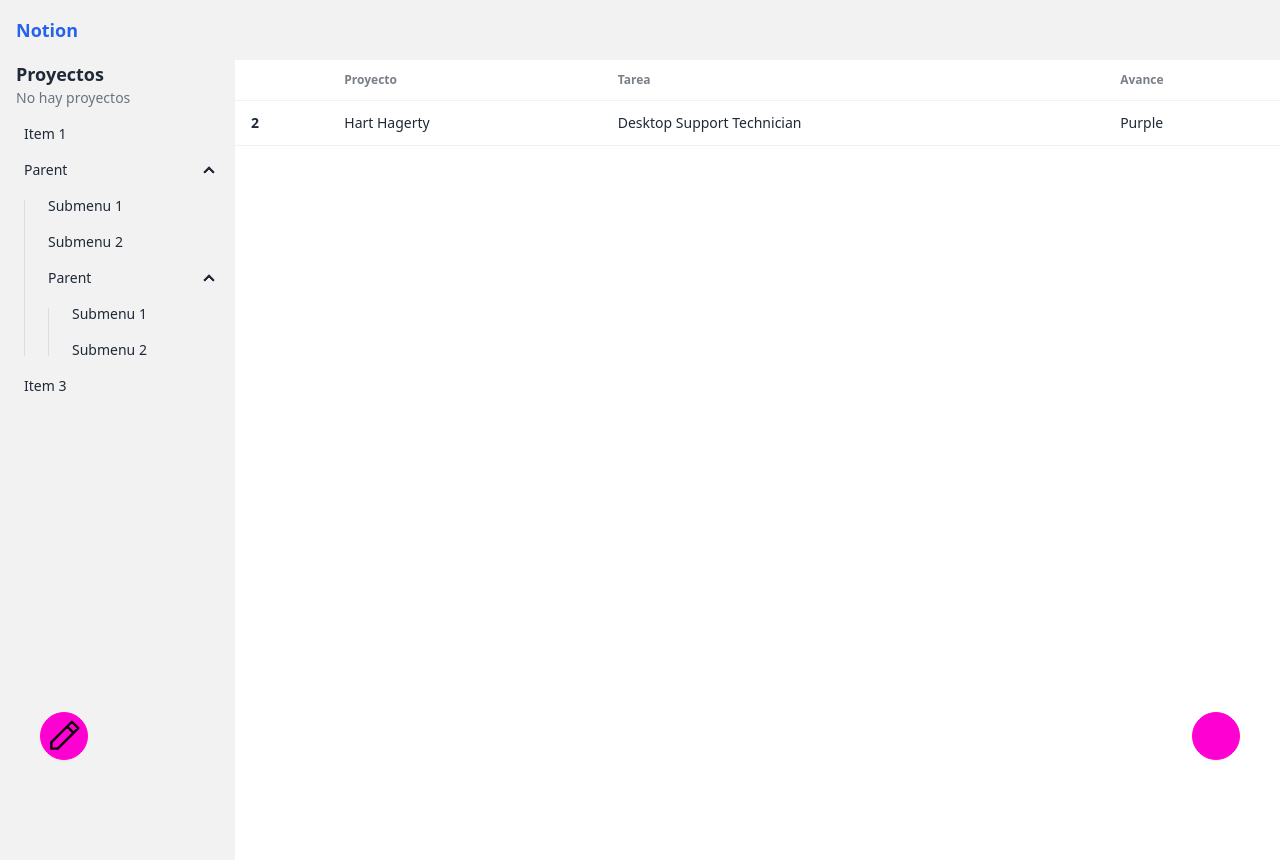
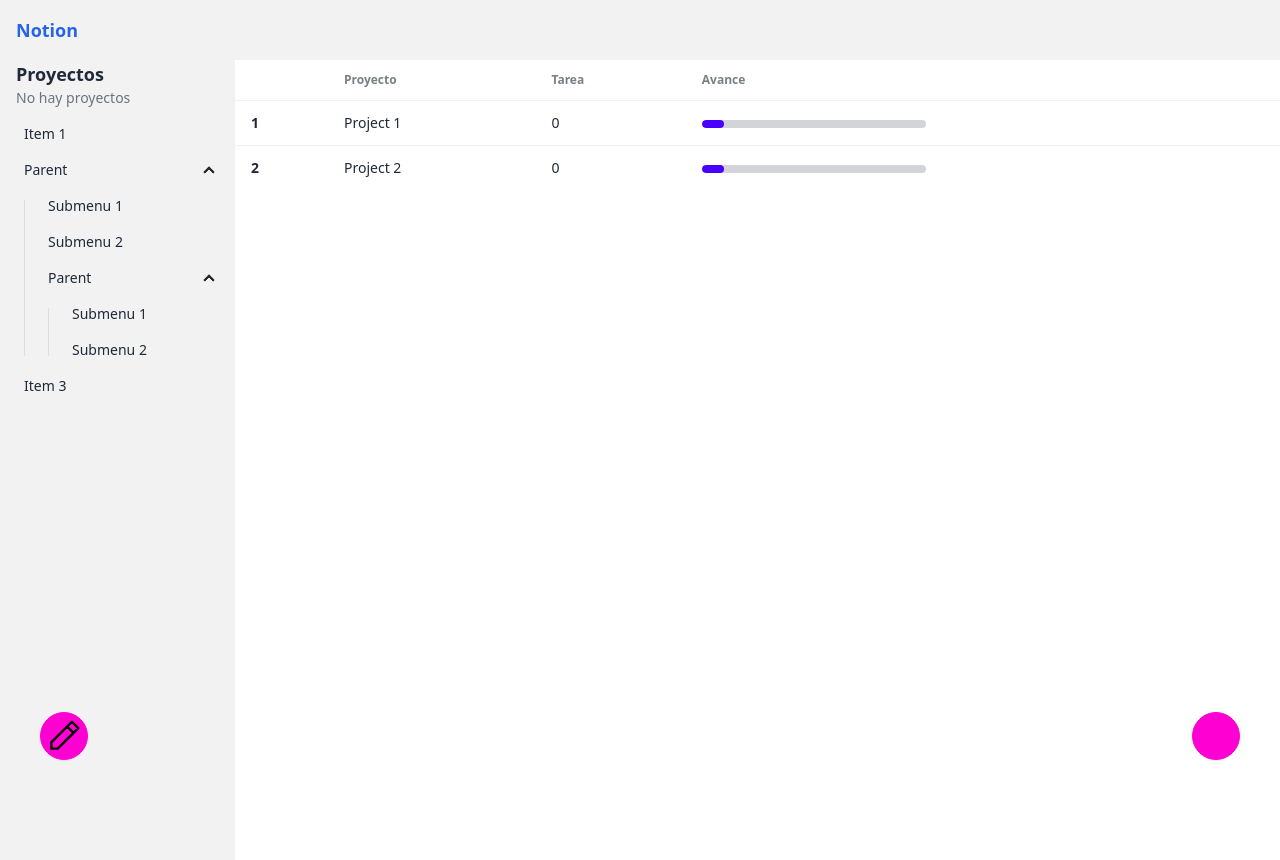
Before and after one commit to Vue-Course-Sergio/projects-app, a Vue app: page /projects in a window 1280 px wide. Built offline with nearby package versions, Linux system fonts and the light colour scheme; some icons are missing.

Commit message:
feat: projects Store

```diff
--- a/package.json
+++ b/package.json
@@ -14,7 +14,9 @@
     "format": "prettier --write src/"
   },
   "dependencies": {
+    "@types/uuid": "^10.0.0",
     "pinia": "^2.2.4",
+    "uuid": "^10.0.0",
     "vue": "^3.5.12",
     "vue-router": "^4.4.5"
   },
--- /dev/null
+++ b/src/modules/projects/store/projects.store.ts
@@ -0,0 +1,38 @@
+import { defineStore } from 'pinia';
+import { computed, ref } from 'vue';
+import type { Project } from '../interfaces/project.interface';
+import { v4 as uuidV4 } from 'uuid';
+
+const initialLoad = (): Project[] => {
+  return [
+    {
+      id: uuidV4(),
+      name: 'Project 1',
+      tasks: [],
+    },
+    {
+      id: uuidV4(),
+      name: 'Project 2',
+      tasks: [],
+    },
+  ];
+};
+
+export const useProjectsStore = defineStore('projects', () => {
+  const projects = ref<Project[]>(initialLoad());
+
+  const addProject = (name: string) => {
+    if (name.length === 0) return;
+
+    projects.value.push({
+      id: uuidV4(),
+      name: name,
+      tasks: [],
+    });
+  };
+
+  return {
+    projectList: computed(() => [...projects.value]),
+    addProject,
+  };
+});
--- a/src/modules/projects/views/ProjectsView.vue
+++ b/src/modules/projects/views/ProjectsView.vue
@@ -10,11 +10,13 @@
         </tr>
       </thead>
       <tbody>
-        <tr class="hover">
-          <th>2</th>
-          <td>Hart Hagerty</td>
-          <td>Desktop Support Technician</td>
-          <td>Purple</td>
+        <tr v-for="(project, index) in projectsStore.projectList" :key="project.id" class="hover">
+          <th>{{ index + 1 }}</th>
+          <td>{{ project.name }}</td>
+          <td>{{ project.tasks.length }}</td>
+          <td>
+            <progress class="progress progress-primary w-56" value="10" max="100"></progress>
+          </td>
         </tr>
       </tbody>
     </table>
@@ -26,7 +28,7 @@
     subtitle="Dale un nombre único a tu proyecto"
     :open="modalOpen"
     @close="modalOpen = false"
-    @value="onNewValue"
+    @value="projectsStore.addProject"
   />
 
   <custom-modal :open="customModalOpen">
@@ -60,11 +62,10 @@
 import AddCircle from '@/modules/common/icons/AddCircle.vue';
 import EditIcon from '@/modules/common/icons/EditIcon.vue';
 import { ref } from 'vue';
+import { useProjectsStore } from '../store/projects.store';
 
 const modalOpen = ref(false);
 const customModalOpen = ref(false);
 
-const onNewValue = (projectName: string) => {
-  console.log({ projectName });
-};
+const projectsStore = useProjectsStore();
 </script>
```
Also changed, not shown: src/modules/projects/interfaces/project.interface.ts (added, +11 -0 lines), 1 other file (tests, documents, lock files or other folders).
